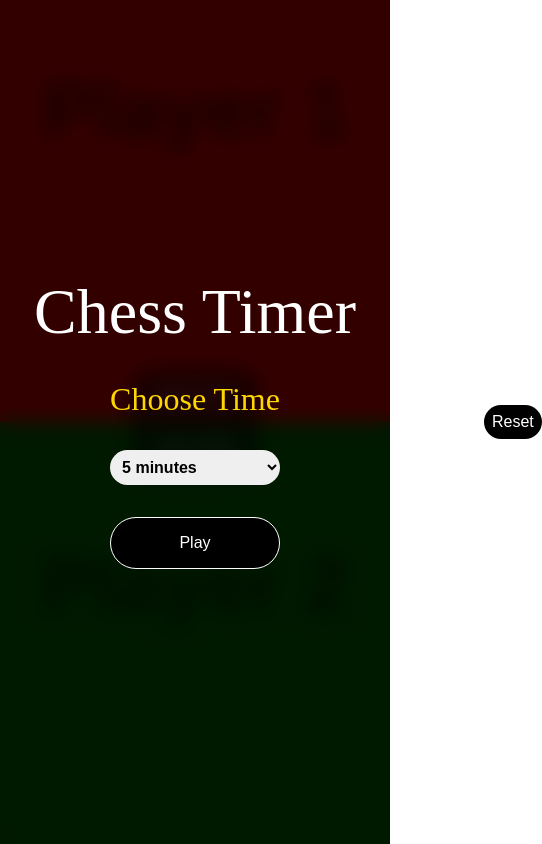
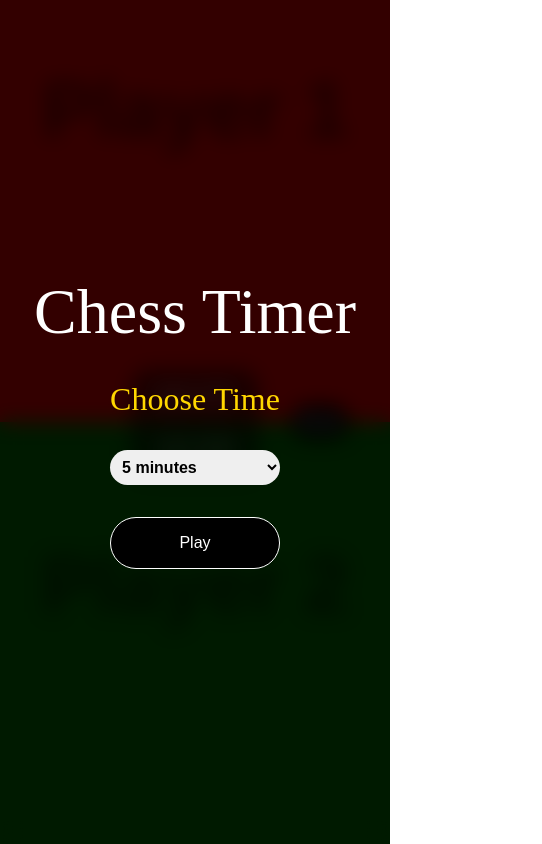
Before and after one commit to mightbegood12/chess-timer.github.io, a plain HTML site: page index.html in a window 390 px wide. Shown: the whole page, 542 px wide, since content can reach past the window. Drawn offline with Linux system fonts and the light colour scheme.

Commit message:
[Fix] Reset Button responsiveness

```diff
--- a/style.css
+++ b/style.css
@@ -195,5 +195,5 @@
   border-radius: 30px;
   top: 50%;
   left: 50%;
-  transform: translate(500%, -50%);
+  transform: translate(6rem, -50%);
 }
```
